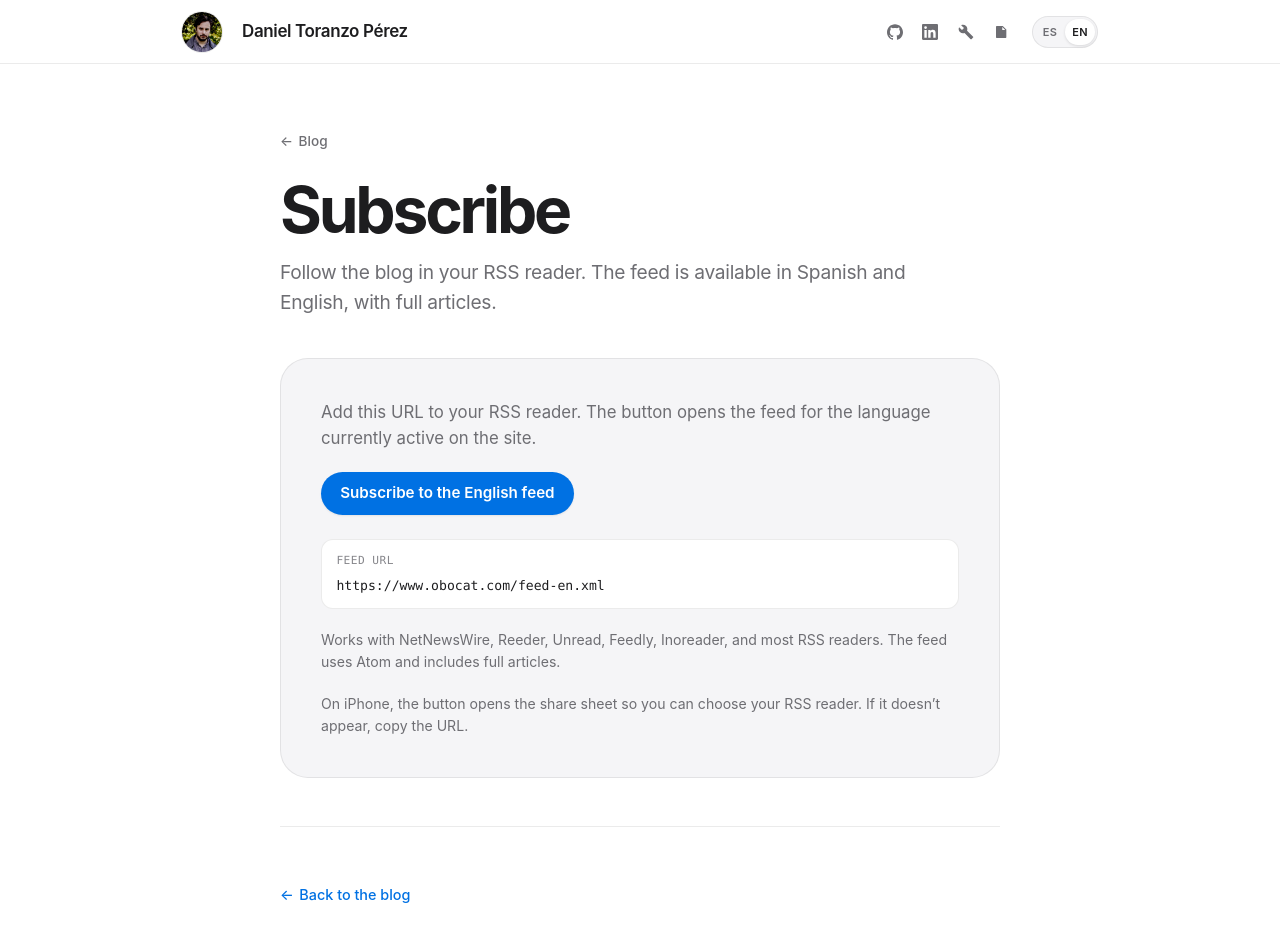
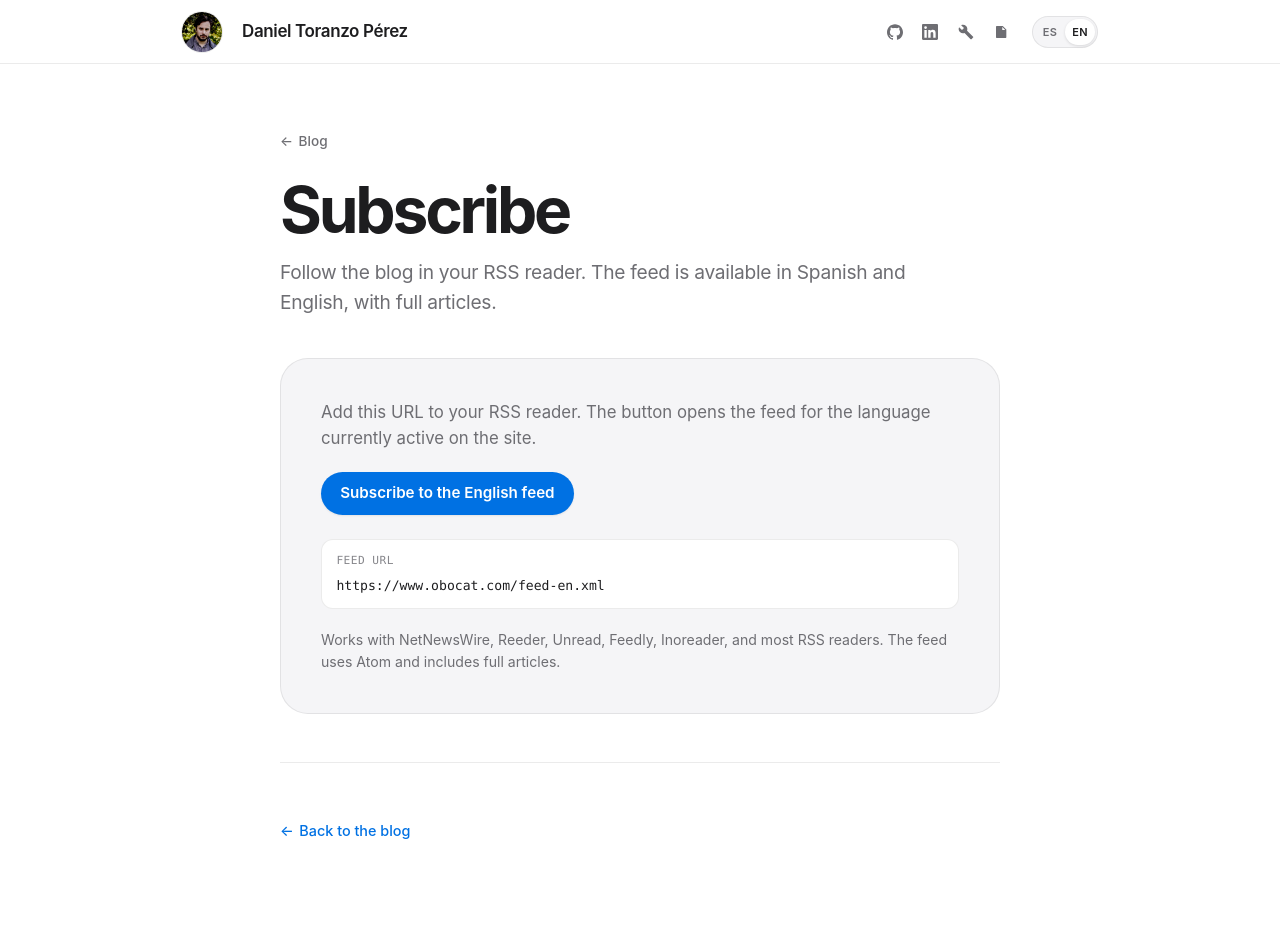
Before and after one commit to obocat/daniel_toranzo_perez, a Jekyll site: the page built from suscribirse/index.html, in a window 1280 px wide and 971 px high. Shown: the top 942 px of the window. Built offline with Jekyll 4.4.1, drawn with Linux system fonts in a browser that asks for light colours.

Commit message:
docs: remove iPhone note from subscribe page (#49)

```diff
--- a/suscribirse/index.html
+++ b/suscribirse/index.html
@@ -33,7 +33,4 @@ sitemap: true
 
   <p class="subscribe-note lang-es">Funciona con NetNewsWire, Reeder, Unread, Feedly, Inoreader y la mayoría de lectores RSS. El feed está en formato Atom e incluye los artículos completos.</p>
   <p class="subscribe-note lang-en">Works with NetNewsWire, Reeder, Unread, Feedly, Inoreader, and most RSS readers. The feed uses Atom and includes full articles.</p>
-
-  <p class="subscribe-note lang-es">En iPhone, el botón abre el menú de compartir para que elijas tu lector RSS. Si no aparece, copia la URL.</p>
-  <p class="subscribe-note lang-en">On iPhone, the button opens the share sheet so you can choose your RSS reader. If it doesn’t appear, copy the URL.</p>
 </div>
```
